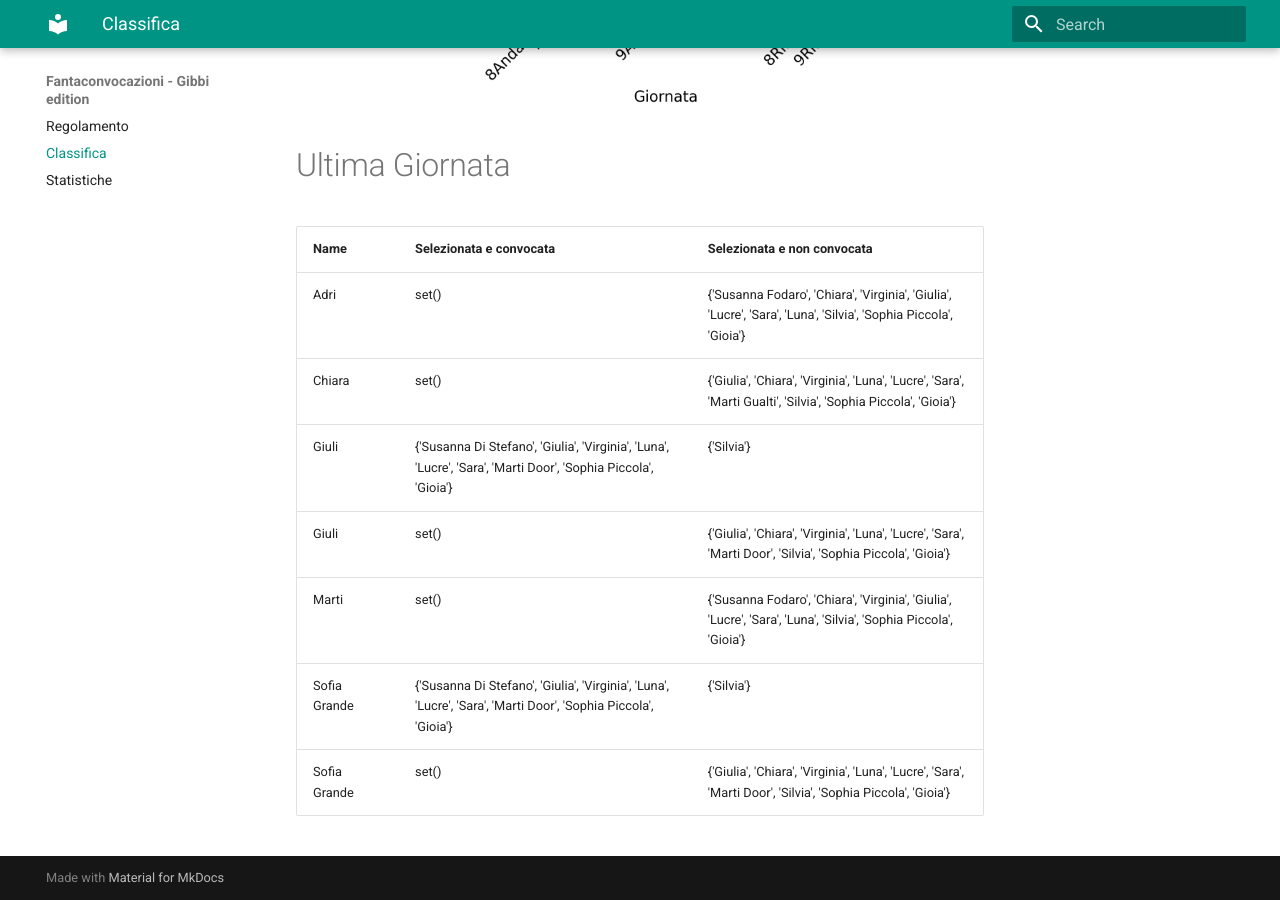
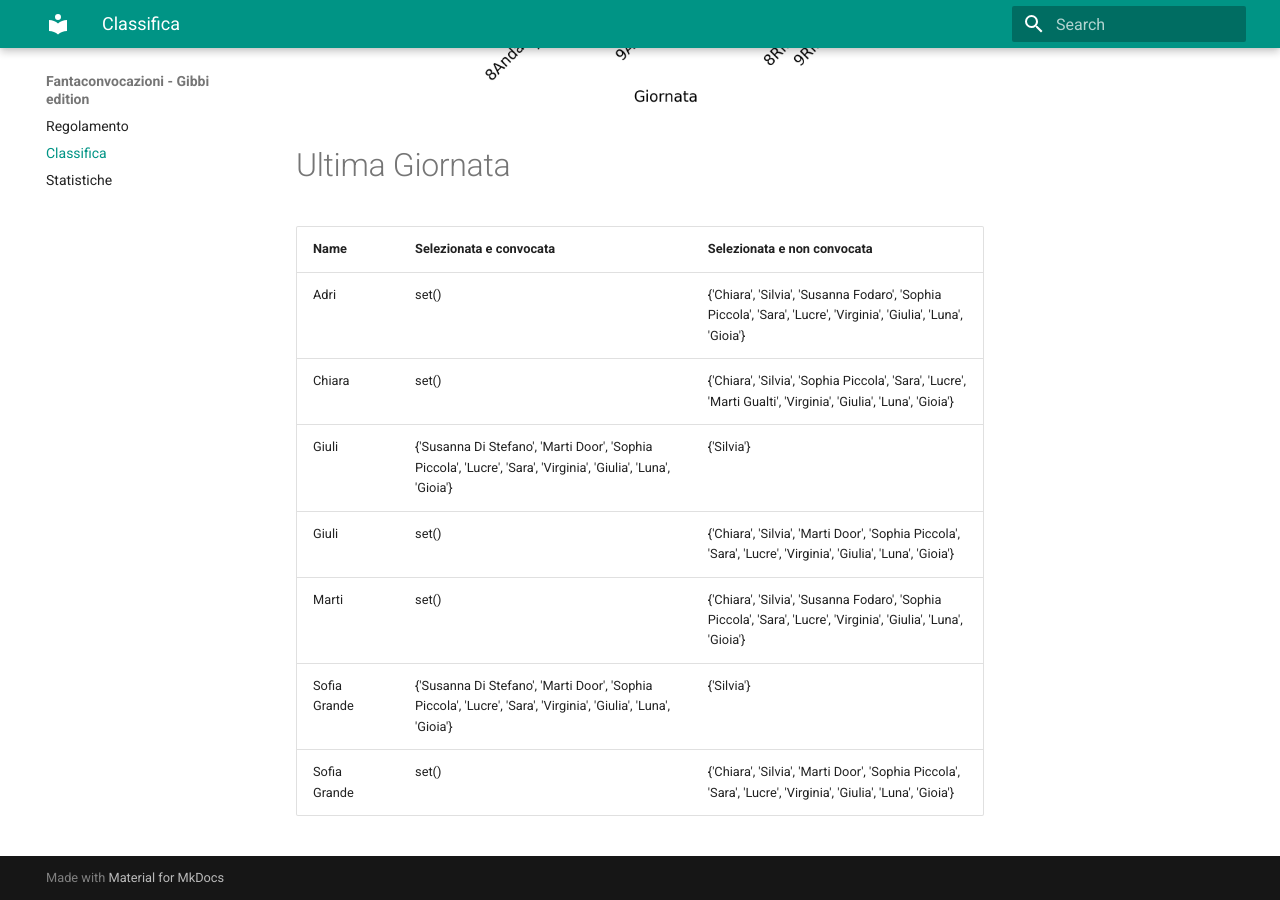
Before and after one commit to martinig94/fantagibbi, an MkDocs documentation site: the page built from docs/Classifica.md, in a window 1280 px wide and 900 px high, scrolled down 1003 px. Built offline with MkDocs 1.6.1 and Material for MkDocs 9.7.7, drawn with Linux system fonts in a browser that asks for light colours.

Commit message:
Auto-update from main.py

```diff
--- a/docs/Classifica.md
+++ b/docs/Classifica.md
@@ -18,11 +18,11 @@
 <!-- START_TABLE CORRECT -->
 | Name         | Selezionata e convocata                                                                                        | Selezionata e non convocata                                                                                      |
 |:-------------|:---------------------------------------------------------------------------------------------------------------|:-----------------------------------------------------------------------------------------------------------------|
-| Adri         | set()                                                                                                          | {'Susanna Fodaro', 'Chiara', 'Virginia', 'Giulia', 'Lucre', 'Sara', 'Luna', 'Silvia', 'Sophia Piccola', 'Gioia'} |
-| Chiara       | set()                                                                                                          | {'Giulia', 'Chiara', 'Virginia', 'Luna', 'Lucre', 'Sara', 'Marti Gualti', 'Silvia', 'Sophia Piccola', 'Gioia'}   |
-| Giuli        | {'Susanna Di Stefano', 'Giulia', 'Virginia', 'Luna', 'Lucre', 'Sara', 'Marti Door', 'Sophia Piccola', 'Gioia'} | {'Silvia'}                                                                                                       |
-| Giuli        | set()                                                                                                          | {'Giulia', 'Chiara', 'Virginia', 'Luna', 'Lucre', 'Sara', 'Marti Door', 'Silvia', 'Sophia Piccola', 'Gioia'}     |
-| Marti        | set()                                                                                                          | {'Susanna Fodaro', 'Chiara', 'Virginia', 'Giulia', 'Lucre', 'Sara', 'Luna', 'Silvia', 'Sophia Piccola', 'Gioia'} |
-| Sofia Grande | {'Susanna Di Stefano', 'Giulia', 'Virginia', 'Luna', 'Lucre', 'Sara', 'Marti Door', 'Sophia Piccola', 'Gioia'} | {'Silvia'}                                                                                                       |
-| Sofia Grande | set()                                                                                                          | {'Giulia', 'Chiara', 'Virginia', 'Luna', 'Lucre', 'Sara', 'Marti Door', 'Silvia', 'Sophia Piccola', 'Gioia'}     |
+| Adri         | set()                                                                                                          | {'Chiara', 'Silvia', 'Susanna Fodaro', 'Sophia Piccola', 'Sara', 'Lucre', 'Virginia', 'Giulia', 'Luna', 'Gioia'} |
+| Chiara       | set()                                                                                                          | {'Chiara', 'Silvia', 'Sophia Piccola', 'Sara', 'Lucre', 'Marti Gualti', 'Virginia', 'Giulia', 'Luna', 'Gioia'}   |
+| Giuli        | {'Susanna Di Stefano', 'Marti Door', 'Sophia Piccola', 'Lucre', 'Sara', 'Virginia', 'Giulia', 'Luna', 'Gioia'} | {'Silvia'}                                                                                                       |
+| Giuli        | set()                                                                                                          | {'Chiara', 'Silvia', 'Marti Door', 'Sophia Piccola', 'Sara', 'Lucre', 'Virginia', 'Giulia', 'Luna', 'Gioia'}     |
+| Marti        | set()                                                                                                          | {'Chiara', 'Silvia', 'Susanna Fodaro', 'Sophia Piccola', 'Sara', 'Lucre', 'Virginia', 'Giulia', 'Luna', 'Gioia'} |
+| Sofia Grande | {'Susanna Di Stefano', 'Marti Door', 'Sophia Piccola', 'Lucre', 'Sara', 'Virginia', 'Giulia', 'Luna', 'Gioia'} | {'Silvia'}                                                                                                       |
+| Sofia Grande | set()                                                                                                          | {'Chiara', 'Silvia', 'Marti Door', 'Sophia Piccola', 'Sara', 'Lucre', 'Virginia', 'Giulia', 'Luna', 'Gioia'}     |
 <!-- END_TABLE CORRECT -->
```
